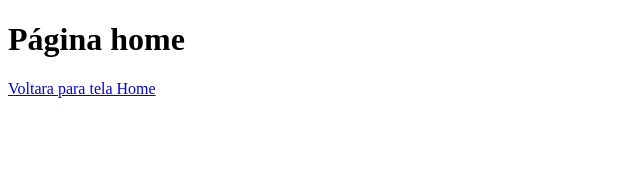
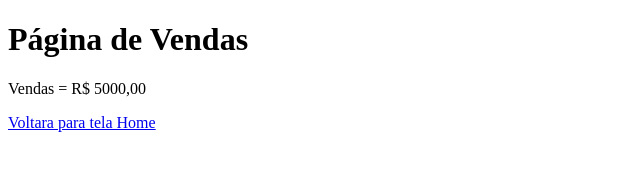
Before and after one commit to cdnsolution/html-css, a plain HTML site: page vendas.html in a window 1280 px wide. Shown: the whole page, without its empty margins (0-640 px from the left). Drawn offline with Linux system fonts and the light colour scheme.

Commit message:
correcao na pag vendas e valor

```diff
--- a/vendas.html
+++ b/vendas.html
@@ -7,7 +7,8 @@
     <title>Document</title>
 </head>
 <body>
-    <h1>Página home</h1>
+    <h1>Página de Vendas</h1>
+    <p>Vendas = R$ 5000,00</p>
     <a href="index.html">Voltara para tela Home</a>
 </body>
 </html>
```
